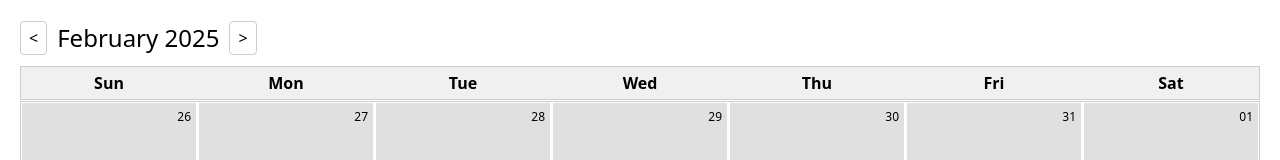
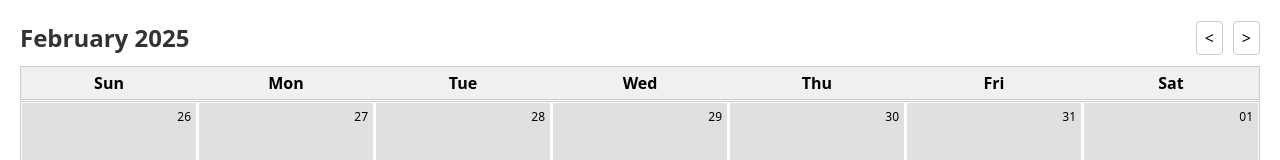
Before and after one commit to siyche/Team-Hamburger, a React (Vite) app in the folder packages/react-frontend/: page / in a window 1280 px wide. Shown: the top 160 px of the page. Built offline with nearby package versions, Linux system fonts and the light colour scheme.

Commit message:
moved button placement for navigating months

```diff
--- a/packages/react-frontend/src/pages/MonthCalendar.jsx
+++ b/packages/react-frontend/src/pages/MonthCalendar.jsx
@@ -13,6 +13,7 @@ const MonthCalendarView = () => {
   const handlePrevMonth = () => {
     setCurrentDate(new Date(currentYear, currentMonth - 1, 1));
   };
+
   const handleNextMonth = () => {
     setCurrentDate(new Date(currentYear, currentMonth + 1, 1));
   };
@@ -36,13 +37,16 @@ const MonthCalendarView = () => {
 
   return (
     <div className="main-content">
-      <div className="month-year-header">
-        <button onClick={handlePrevMonth} className="nav-btn">&lt;</button>
-        <span>
+      <div className="header-container">
+        <div className="month-year-text">
           {currentDate.toLocaleString('default', { month: 'long' })} {currentYear}
-        </span>
-        <button onClick={handleNextMonth} className="nav-btn">&gt;</button>
+        </div>
+        <div className="nav-buttons">
+          <button onClick={handlePrevMonth} className="nav-btn">&lt;</button>
+          <button onClick={handleNextMonth} className="nav-btn">&gt;</button>
+        </div>
       </div>
+
       <div className="day-headers">
         <div>Sun</div>
         <div>Mon</div>
--- a/packages/react-frontend/src/styles/MonthCalendarView.css
+++ b/packages/react-frontend/src/styles/MonthCalendarView.css
@@ -6,17 +6,25 @@
   flex-direction: column;
 }
 
-/* Month & Year Header */
-.month-year-header {
+/* Header Container with Month/Year and Navigation Buttons */
+.header-container {
+  display: flex;
+  justify-content: space-between;
+  align-items: center;
+  margin-bottom: 10px;
+}
+
+.month-year-text {
   font-size: 24px;
-  margin-bottom: 10px;
-  align-self: flex-start;
+  font-weight: bold;
+  color: #333;
+}
+
+.nav-buttons {
   display: flex;
-  align-items: center;
   gap: 10px;
 }
 
-/* Navigation Buttons */
 .nav-btn {
   background-color: transparent;
   border: 1px solid #ccc;
```
